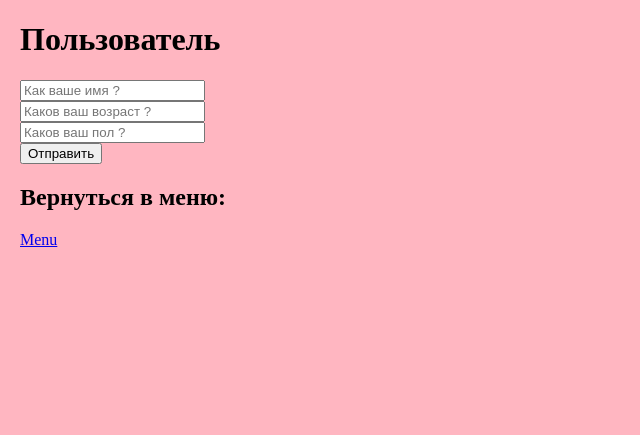
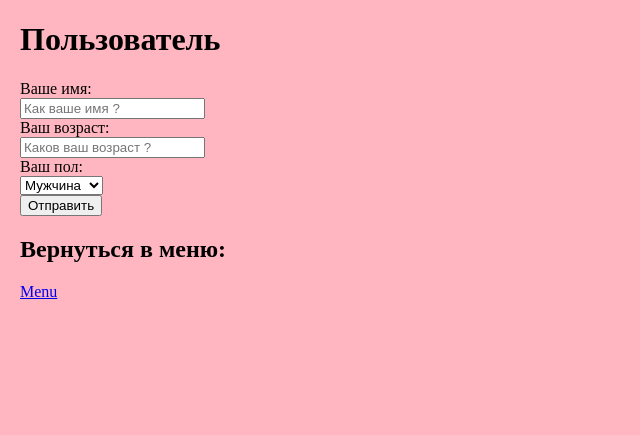
Before and after one commit to Kashiraaa/wed-prog-lab-part-two, a Flask app: page /lab3/form1 in a window 1280 px wide. Shown: the part 45-480 px from the top of the page, without its empty margins (0-640 px from the left). Run offline with Flask 3, Linux system fonts and the light colour scheme.

Commit message:
Корректировка пола

```diff
--- a/templates/form1.html
+++ b/templates/form1.html
@@ -9,7 +9,7 @@
     <h2>ДОбро пожаловать на наш сайт !</h2>
 
     <div>Ваш возраст: {{ age }}</div>
-    <div>Ваш пол: {{ sex }}</div>
+    <div>Ваш пол: {{ 'Мужской' if sex == 'male' else 'Женский' }}</div>
     <ol>
         <li><a href="/lab3/form1"> Заполнить форму заново</a></li>
     </ol>
@@ -17,20 +17,23 @@
 
     <h1>Пользователь</h1>
     <form>
-        <Label>
+        <Label>Ваше имя:</Label>
         <div>
             <input type="text" placeholder="Как ваше имя ?" name="user">
         </div>
+        <Label>Ваш возраст:</Label>
         <div>
-                <input type="text" placeholder="Каков ваш возраст ?" name="age">
+            <input type="number" placeholder="Каков ваш возраст ?" name="age">
         </div>
+        <Label>Ваш пол:</Label>
         <div>
-                <input type="text" placeholder="Каков ваш пол ?" name="sex">
+            <select name="sex">
+                <option value="male">Мужчина</option>
+                <option value="female">Женщина</option>
+            </select>
         </div>
-            <div>
             <button type="submit" >Отправить</button>
         </div>
-        </Label>
     </form>
     {% endif %}
 {% endblock %}
```
Lines whose indentation alone changed are shown as unchanged.
